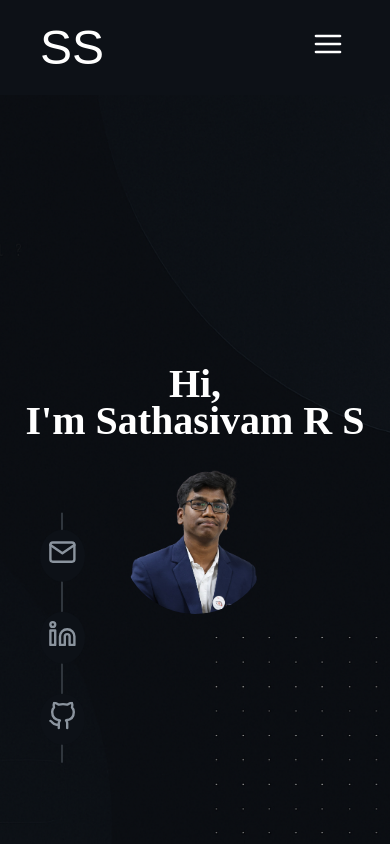
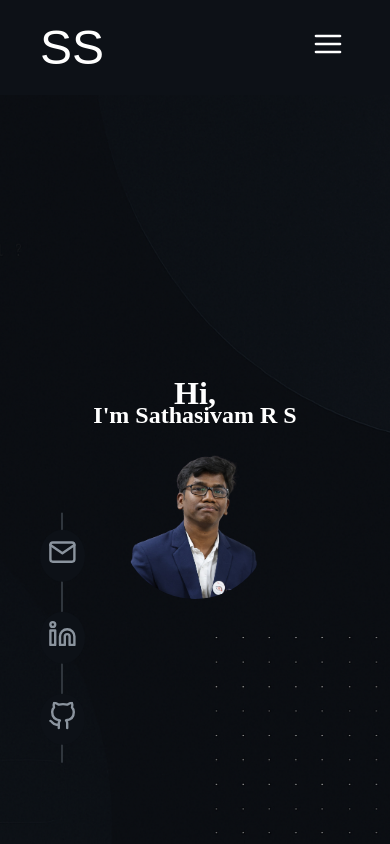
Before and after one commit to SathaSivamRS/Satha_Portfolio, a React (Create React App) app: page / in a window 390 px wide. Shown: the top 844 px of the page. Built offline with nearby package versions, Linux system fonts and the light colour scheme; a web font is replaced by a local one.

Commit message:
feat: Build and style complete portfolio hero section-Final

```diff
--- a/src/components/Hero/Hero.js
+++ b/src/components/Hero/Hero.js
@@ -35,7 +35,7 @@ const Hero = () => {
         <pre><code>{codeSnippet}</code></pre>
       </div>
 
-      {/* Optional decorations */}
+      {/* Optional decorative elements */}
       {/* <div className={styles.brackets}>{"{ }"}</div> */}
       {/* <div className={styles.curvedLine}></div> */}
     </main>
--- a/src/components/Hero/Hero.module.css
+++ b/src/components/Hero/Hero.module.css
@@ -113,21 +113,22 @@
     text-align: center;
     margin-bottom: 20px;
     padding: 0;
-    border: none; /* Removed box */
+    border: none;
     border-radius: 0;
     background-color: transparent;
     z-index: 5;
   }
 
   .greeting {
-    font-size: 2.5rem;
+    font-size: 2rem;
     color: #fff;
   }
 
   .name {
-    font-size: 2.5rem;
+    font-size: 1.5rem;
     margin: -10px 0 0 0;
     color: #fff;
+    white-space: nowrap; /* Ensure "I'm Sathasivam R S" stays in a single line */
   }
 
   .profileImage {
```
